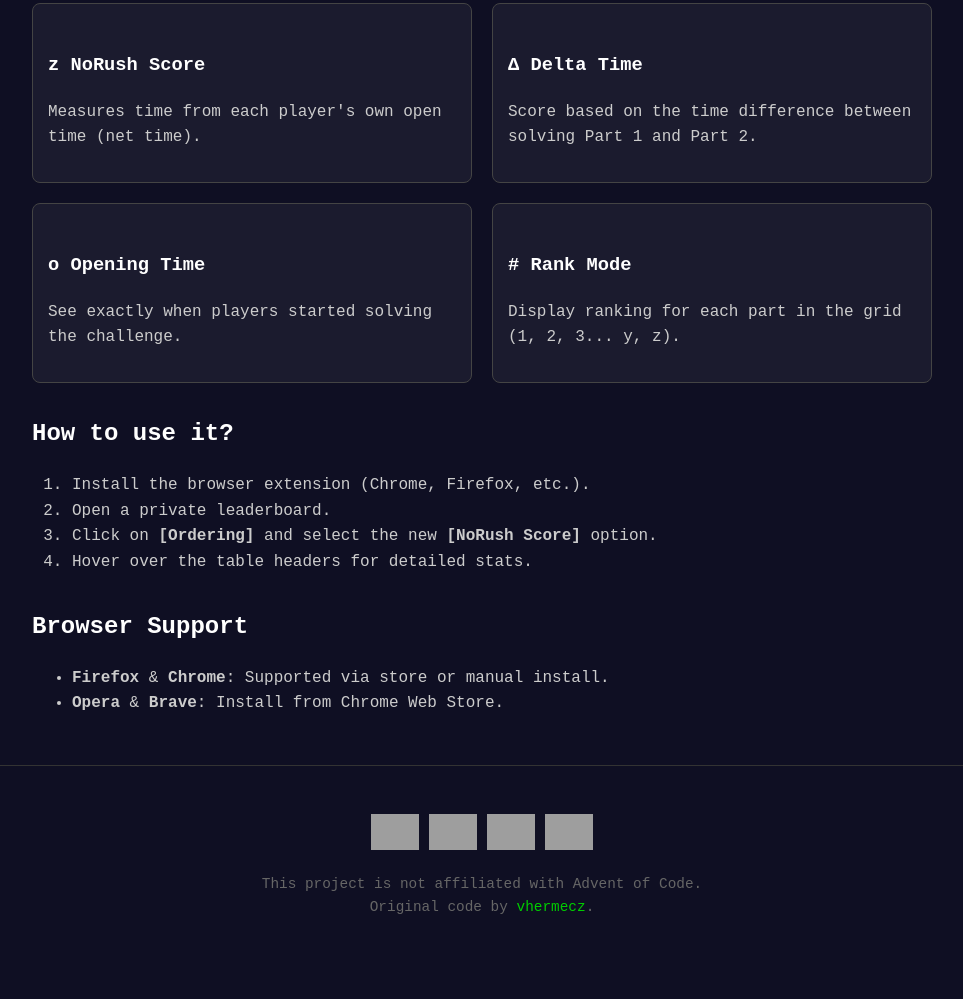
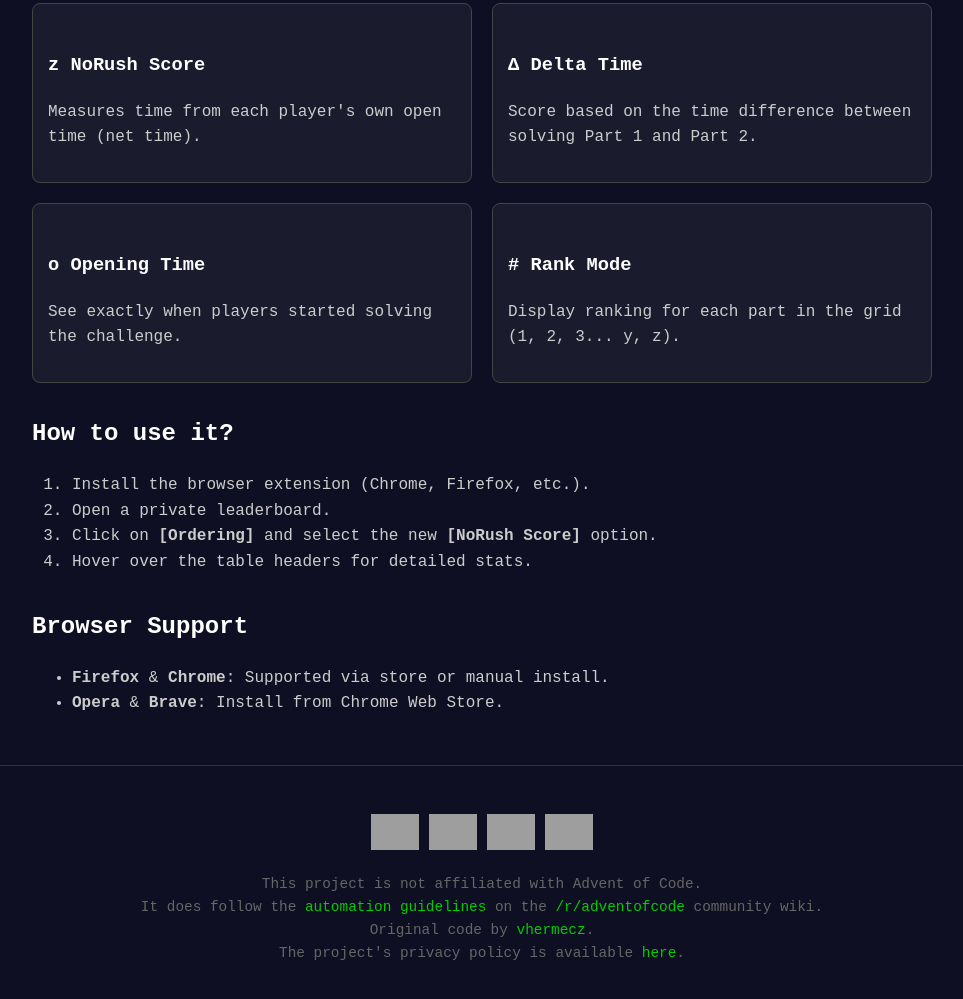
Before and after one commit to vhermecz/aoc-norush, a plain HTML site: page website/index.html in a window 1280 px wide. Shown: the part 920-1919 px from the top of the page, without its empty margins (158-1121 px from the left). Before the commit the page ends 1885 px from the top, so only its background shows below. Drawn offline with Linux system fonts and the light colour scheme; grey boxes are pictures that could not be loaded.

Commit message:
Landing: Update with privacy policy and compliance with guidelines
Added privacy policy link and updated automation guidelines reference.

```diff
--- a/website/index.html
+++ b/website/index.html
@@ -259,7 +259,9 @@
         </div>
         <p>
             This project is not affiliated with Advent of Code. <br>
-            Original code by <a href="https://github.com/vhermecz">vhermecz</a>.
+            It does follow the <a href="https://www.reddit.com/r/adventofcode/wiki/faqs/automation">automation guidelines</a> on the <a href="https://www.reddit.com/r/adventofcode/">/r/adventofcode</a> community wiki. <br>
+            Original code by <a href="https://github.com/vhermecz">vhermecz</a>. <br>
+            The project's privacy policy is available <a href="https://github.com/vhermecz/aoc-norush/blob/main/PRIVACY.md">here</a>.
         </p>
     </footer>
 
```
